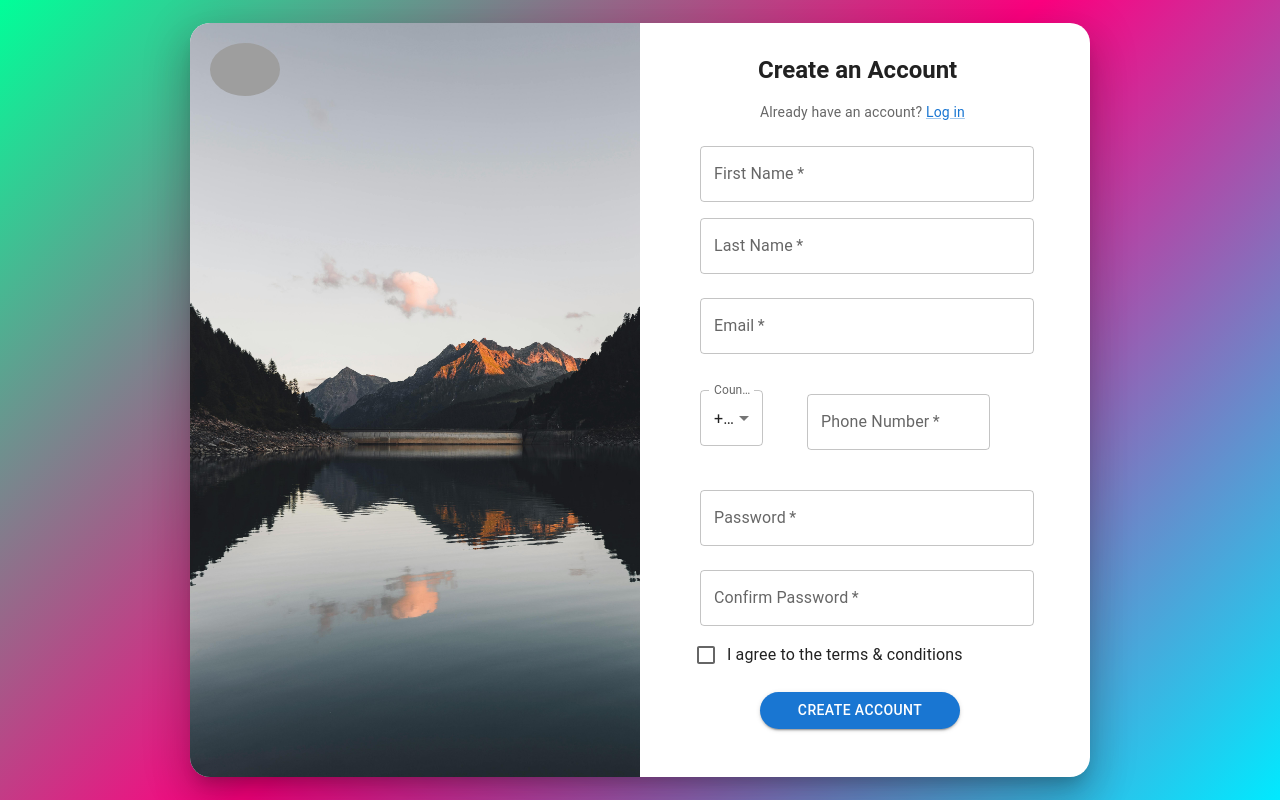
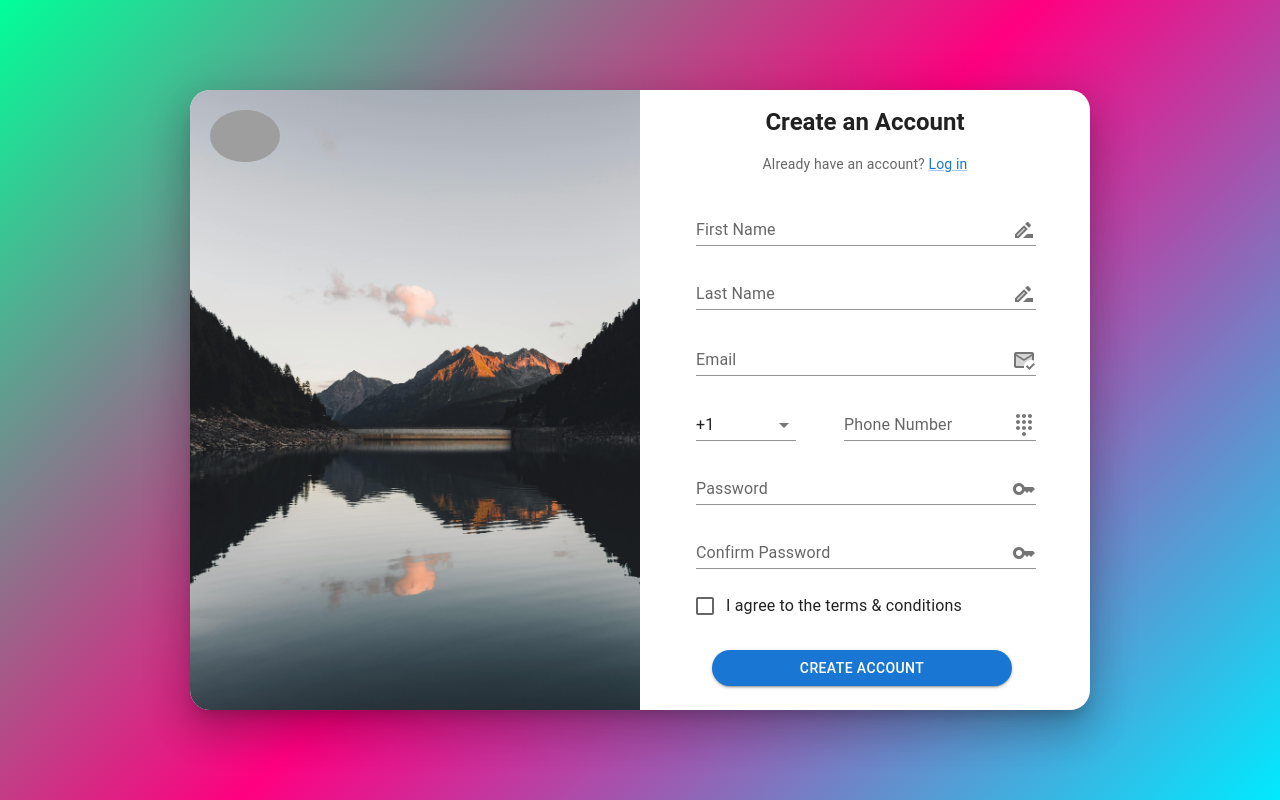
Before and after one commit to Lucifer21011206/mern-auth-ui-2, a React (Create React App) app: page /signup in a window 1280 px wide. Built offline with nearby package versions, Linux system fonts and the light colour scheme; grey boxes are pictures that could not be loaded; the HTML template or start-up script is replaced by a standard one.

Commit message:
Update SignupForm.js

```diff
--- a/src/components/SignupForm.js
+++ b/src/components/SignupForm.js
@@ -1,9 +1,36 @@
 import { useState } from "react";
 import React from "react";
-import { Box, TextField, Button, Typography, Checkbox, FormControlLabel, Link, Select, MenuItem, InputLabel, FormControl, Alert } from "@mui/material";
+import DialpadTwoToneIcon from '@mui/icons-material/DialpadTwoTone';
+import {
+  createTheme,
+  Box,
+  TextField,
+  Button,
+  Typography,
+  Checkbox,
+  FormControlLabel,
+  Link,
+  Select,
+  MenuItem,
+  InputLabel,
+  FormControl,
+  Alert,
+  InputAdornment,
+  Paper,
+} from "@mui/material";
 import axios from "axios";
+import DriveFileRenameOutlineTwoToneIcon from "@mui/icons-material/DriveFileRenameOutlineTwoTone";
+import MarkEmailReadTwoToneIcon from "@mui/icons-material/MarkEmailReadTwoTone";
+import KeyTwoToneIcon from "@mui/icons-material/KeyTwoTone";
 
 const SignupForm = () => {
+
+  const theme = createTheme({
+    typography: {
+      fontFamily: "'Playfair Display', serif", // Apply Google Font
+    },
+  });
+
   const [formData, setFormData] = useState({
     firstName: "",
     lastName: "",
@@ -29,13 +56,7 @@ const SignupForm = () => {
 
   const handleChange = (e) => {
     const { name, value, type, checked } = e.target;
-    if (name === "phone" && !value.startsWith(formData.countryCode)) {
-      // Ensure that phone number starts with selected country code
-      setFormData({ ...formData, phone: formData.countryCode + value });
-    } else {
     setFormData({ ...formData, [name]: type === "checkbox" ? checked : value });
-    }
-    // Clear errors when the user starts typing
     setErrors({ ...errors, [name]: "" });
     setBackendError("");
   };
@@ -45,7 +66,7 @@ const SignupForm = () => {
     setFormData({
       ...formData,
       countryCode: selectedCountryCode,
-      phone: selectedCountryCode + formData.phone.slice(formData.countryCode.length), // Adjust phone number to keep the remaining part
+      phone: selectedCountryCode + formData.phone.slice(formData.countryCode.length),
     });
   };
 
@@ -53,19 +74,14 @@ const SignupForm = () => {
     let isValid = true;
     const newErrors = { ...errors };
 
-    // First Name validation
     if (!formData.firstName.trim()) {
       newErrors.firstName = "First Name is required";
       isValid = false;
     }
-
-    // Last Name validation
     if (!formData.lastName.trim()) {
       newErrors.lastName = "Last Name is required";
       isValid = false;
     }
-
-    // Email validation
     if (!formData.email.trim()) {
       newErrors.email = "Email is required";
       isValid = false;
@@ -73,8 +89,6 @@ const SignupForm = () => {
       newErrors.email = "Invalid email address";
       isValid = false;
     }
-
-    // Phone validation
     if (!formData.phone.trim()) {
       newErrors.phone = "Phone number is required";
       isValid = false;
@@ -82,8 +96,6 @@ const SignupForm = () => {
       newErrors.phone = "Invalid phone number";
       isValid = false;
     }
-
-    // Password validation
     if (!formData.password.trim()) {
       newErrors.password = "Password is required";
       isValid = false;
@@ -91,8 +103,6 @@ const SignupForm = () => {
       newErrors.password = "Password must be at least 6 characters long";
       isValid = false;
     }
-
-    // Confirm Password validation
     if (!formData.confirmPassword.trim()) {
       newErrors.confirmPassword = "Confirm Password is required";
       isValid = false;
@@ -100,8 +110,6 @@ const SignupForm = () => {
       newErrors.confirmPassword = "Passwords do not match";
       isValid = false;
     }
-
-    // Terms and Conditions validation
     if (!formData.agree) {
       newErrors.agree = "You must agree to the terms and conditions";
       isValid = false;
@@ -113,36 +121,23 @@ const SignupForm = () => {
 
   const handleSubmit = async (e) => {
     e.preventDefault();
-
-    if (!validateForm()) {
-      return;
-    }
-
+    if (!validateForm()) return;
     try {
-      const response = await axios.post("http://localhost:5000/api/users/register", {
-        firstName: formData.firstName,
-        lastName: formData.lastName,
-        email: formData.email,
-        phone: formData.phone,
-        password: formData.password,
-      });
-
-      console.log("Registration successful:", response.data);
+      const response = await axios.post("http://localhost:5000/api/users/register", formData);
       alert("Registration successful! You can now log in.");
-      // Optionally, redirect the user to the login page
     } catch (err) {
-      console.error("Registration failed:", err.response?.data);
       setBackendError(err.response?.data?.msg || "Registration failed. Please try again.");
     }
   };
 
   return (
-    <Box width="80%" maxWidth="400px">
-      <Typography variant="h5" marginLeft="102px"
-      marginTop="15px" fontWeight="bold" mb={2}>
+    <Box display="flex" justifyContent="center" alignItems="center" minHeight="68vh" margin-top="20px" >
+      {/* <Paper elevation={5} sx={{ padding: 3, marginLeft:1.5, marginRight:1.5,marginTop:1.5,marginBottom:1.5, borderRadius: 4, maxWidth: 420 }}> */}
+        <Box>
+          <Typography variant="h5" fontWeight="bold" mb={2} textAlign="center">
             Create an Account
           </Typography>
-      <Typography marginLeft="104px" variant="body2" color="text.secondary" mb={3}>
+          <Typography variant="body2" color="text.secondary" mb={3} textAlign="center">
             Already have an account? <Link href="/login">Log in</Link>
           </Typography>
 
@@ -150,117 +145,153 @@ const SignupForm = () => {
 
           <form onSubmit={handleSubmit}>
           <TextField
-          sx={{marginLeft:"44px"}}
    fullWidth
   label="First Name"
   name="firstName"
   value={formData.firstName}
   onChange={handleChange}
-          variant="outlined"
-          // margin="normal"
-          required
   error={!!errors.firstName}
   helperText={errors.firstName}
-        />
-        <TextField
-        sx={{marginLeft:"44px"}}
-          fullWidth
-          label="Last Name"
-          name="lastName"
-          value={formData.lastName}
-          onChange={handleChange}
-          variant="outlined"
-          margin="normal"
-          required
-          error={!!errors.lastName}
-          helperText={errors.lastName}
-        />
-        <TextField
-        sx={{marginLeft:"44px"}}
-          fullWidth
-          label="Email"
-          name="email"
-          type="email"
-          value={formData.email}
-          onChange={handleChange}
-          variant="outlined"
-          margin="normal"
-          required
-          error={!!errors.email}
-          helperText={errors.email}
+  variant="standard" // Removes the default box outline
+  sx={{
+    width: "100%", // Ensures responsiveness
+    maxWidth: "340px",
+    ml:5
+  }}
+  InputProps={{
+    disableUnderline: false, // Keep the underline effect
+    endAdornment: (
+      <InputAdornment position="end">
+        <DriveFileRenameOutlineTwoToneIcon color="action" />
+      </InputAdornment>
+    ),
+  }}
 />
 
-        <Box display="flex" alignItems="center" marginY={2} sx={{marginLeft:"44px"}}>
-          {/* Country Code Dropdown */}
-          <FormControl variant="outlined" sx={{ width: 100 }}>
-            <InputLabel>Country Code</InputLabel>
-            <Select value={formData.countryCode} onChange={handleCountryCodeChange} label="Country Code" name="countryCode">
-              <MenuItem value="+1">+1 (USA)</MenuItem>
-              <MenuItem value="+44">+44 (UK)</MenuItem>
-              <MenuItem value="+91">+91 (India)</MenuItem>
-              <MenuItem value="+61">+61 (Australia)</MenuItem>
+            <TextField theme={theme} fullWidth label="Last Name" name="lastName" value={formData.lastName} onChange={handleChange} margin="normal" error={!!errors.lastName} helperText={errors.lastName} variant="standard"
+             sx={{  width: "100%", // Ensures responsiveness
+              maxWidth: "340px",
+              ml:5,
+              mt:2
+
+          }}
+             InputProps={{
+              disableUnderline:false,
+              endAdornment: (
+                <InputAdornment position="end">
+                  <DriveFileRenameOutlineTwoToneIcon color="action" />
+                </InputAdornment>
+              ),
+            }}/>
+            <TextField fullWidth label="Email"  name="email" type="email" value={formData.email} onChange={handleChange} margin="normal" error={!!errors.email} helperText={errors.email} variant="standard"
+            sx={{  width: "100%", // Ensures responsiveness
+              maxWidth: "340px",
+              ml:5,
+              mt:1.2
+            }}
+
+            InputProps={{
+              endAdornment: (
+                <InputAdornment position="end">
+                  <MarkEmailReadTwoToneIcon color="action" />
+                </InputAdornment>
+              ),
+            }} />
+
+            <Box display="flex" gap={1}>
+              <FormControl variant="standard" sx={{  width: "100%", // Ensures responsiveness
+    maxWidth: "100px",
+    ml:5,mt:1.2}}>
+                <InputLabel></InputLabel>
+                <Select value={formData.countryCode} onChange={handleCountryCodeChange}>
+                  <MenuItem value="+91">+91</MenuItem>
+                  <MenuItem value="+44">+44</MenuItem>
+                  <MenuItem value="+1">+1</MenuItem>
+                  <MenuItem value="+61">+61</MenuItem>
                 </Select>
               </FormControl>
+              <TextField fullWidth sx={{ width: "100%", // Ensures responsiveness
+    maxWidth: "192px",
+    ml:5,mt:1.2}} label="Phone Number" name="phone" value={formData.phone.slice(formData.countryCode.length)} onChange={handleChange} error={!!errors.phone} helperText={errors.phone} variant="standard"
+              InputProps={{
+                endAdornment: (
+                  <InputAdornment position="end">
+                    <DialpadTwoToneIcon color="action" />
+                  </InputAdornment>
+                ),
+              }} />
+            </Box>
 
-          {/* Phone Number */}
-          <TextField
+            <TextField fullWidth label="Password" name="password" type="password" value={formData.password} onChange={handleChange} margin="normal" error={!!errors.password} helperText={errors.password} variant="standard"
+            sx={{ width: "100%", // Ensures responsiveness
+              maxWidth: "340px",
+              ml:5,mt:2}}
+            InputProps={{
+              endAdornment: (
+                <InputAdornment position="end">
+                  <KeyTwoToneIcon color="action" />
+                </InputAdornment>
+              ),
+            }} />
+            <TextField sx={{ width: "100%", // Ensures responsiveness
+    maxWidth: "340px",
+    ml:5,mt:1}} fullWidth label="Confirm Password" name="confirmPassword" type="password" value={formData.confirmPassword} onChange={handleChange} margin="normal" error={!!errors.confirmPassword} helperText={errors.confirmPassword} variant="standard"
 
-            fullWidth
-            label="Phone Number"
-            name="phone"
-            type="tel"
-            value={formData.phone.slice(formData.countryCode.length)} // Remove country code from display
+            InputProps={{
+              endAdornment: (
+                <InputAdornment position="end">
+                  <KeyTwoToneIcon color="action" />
+                </InputAdornment>
+              ),
+            }}/>
+
+<Box sx={{ display: "flex", justifyContent: "center", mt: 1 }}>
+  <FormControlLabel
+    control={
+      <Checkbox
+        name="agree"
+        checked={formData.agree}
         onChange={handleChange}
-            variant="outlined"
-            margin="normal"
-            required
-            sx={{ ml: 2 ,marginLeft:"44px"}}
-            error={!!errors.phone}
-            helperText={errors.phone}
+        className="custom-checkbox"
+      />
+    }
+    label="I agree to the terms & conditions"
+    sx={{
+      ml:-8.5,
+      width: "100%", // Ensures responsiveness
+      maxWidth: "400px", // Matches other input fields
+      display: "flex",
+      justifyContent: "center", // Centers content
+    }}
   />
 </Box>
 
-        <TextField
-        sx={{marginLeft:"44px"}}
+
+            <Button
+  variant="contained"
+  color="primary"
+  type="submit"
   fullWidth
-          label="Password"
-          name="password"
-          type="password"
-          value={formData.password}
-          onChange={handleChange}
-          variant="outlined"
-          margin="normal"
-          required
-          error={!!errors.password}
-          helperText={errors.password}
-        />
-        <TextField
-        sx={{marginLeft:"44px"}}
-          fullWidth
-          label="Confirm Password"
-          name="confirmPassword"
-          type="password"
-          value={formData.confirmPassword}
-          onChange={handleChange}
-          variant="outlined"
-          margin="normal"
-          required
-          error={!!errors.confirmPassword}
-          helperText={errors.confirmPassword}
-        />
-
-        <FormControlLabel
-          control={<Checkbox fullWidth
-            sx={{marginLeft:"40px"}}
-            name="agree" checked={formData.agree} onChange={handleChange} />}
-          label="I agree to the terms & conditions"
-        />
-        {errors.agree && <Typography color="error" variant="body2">{errors.agree}</Typography>}
-
-        <Button variant="contained" color="primary"  type="submit" sx={{ mt: 2 ,ml:13, mb: 3, borderRadius:"50px" ,width: "200px" }}>
+  sx={{
+    ml: 7,
+    mt:2.8,
+    maxWidth: "300px",
+    width: "100%",
+    borderRadius: 12,
+    '&:hover': {
+      backgroundColor: 'primary.dark', // Adjust the color when hovered
+      boxShadow: 3, // Add a nice shadow on hover
+      transform: 'scale(0.90)', // Slightly enlarge the button for a more dynamic effect
+      transition: 'all 0.3s ease', // Smooth transition
+    },
+  }}
+>
   Create Account
 </Button>
+
           </form>
+        </Box>
+      {/* </Paper> */}
     </Box>
   );
 };
```
Lines whose indentation alone changed are shown as unchanged.
